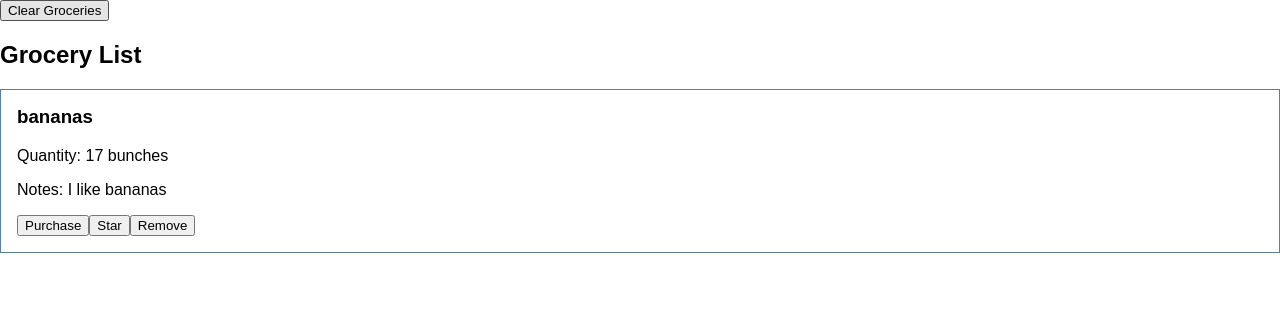
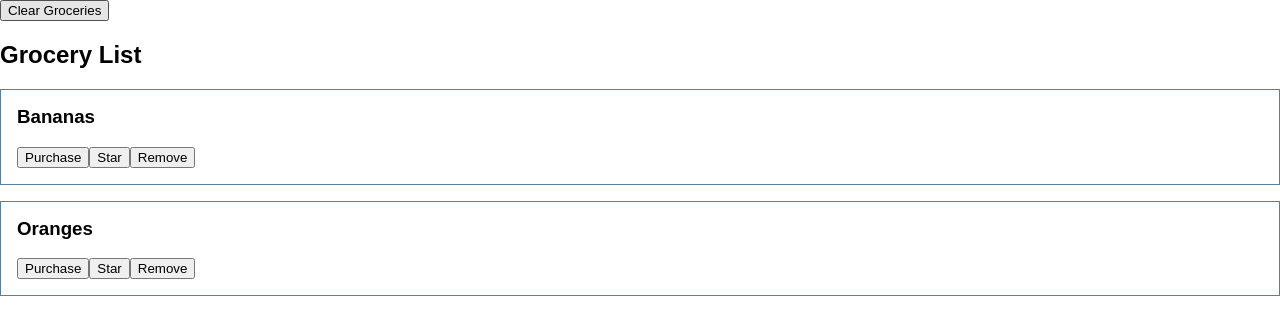
Before and after one commit to lrknaff/grocery-list-react-unit-testing, a React (Create React App) app: page / in a window 1280 px wide. Shown: the top 334 px of the page. Built offline with nearby package versions, Linux system fonts and the light colour scheme.

Commit message:
work on clear button testing

```diff
--- a/src/App.js
+++ b/src/App.js
@@ -9,10 +9,13 @@ class App extends Component {
     return (
       <div>
         <GroceryList
-          groceries={[]}
+          groceries={[
+            { id: 1, name: "Bananas" },
+            { id: 2, name: "Oranges" },
+          ]}
           onClear={this.onClearMock}
         />
-        <Grocery
+        {/* <Grocery
         name={'bananas'}
         starred={false}
         purchased={false}
@@ -21,7 +24,7 @@ class App extends Component {
         onPurchase={this.onPurchaseMock}
         onStar={this.onStarMock}
         onDelete={this.onDeleteMock}
-        />
+        /> */}
       </div>
     );
   }
--- a/src/Grocery.js
+++ b/src/Grocery.js
@@ -5,7 +5,7 @@ import './Grocery.css'
 
 const Grocery = ({ name, quantity, notes, purchased, starred, onPurchase, onStar, onDelete }) => {
   return (
-    <article className={classnames('Grocery', { starred }, {purchased})}>
+    <article className={classnames('Grocery', { starred }, { purchased })}>
       <h3>{name}</h3>
 
       { quantity &&
--- a/src/GroceryList.js
+++ b/src/GroceryList.js
@@ -8,7 +8,7 @@ const GroceryList = ({ groceries, onClear }) => {
     <form></form>
     <button
       className="Grocery-clear-list"
-      disabled={groceries ? false : true}
+      disabled={groceries === [] ? true : false}
       onClick={onClear}
     >Clear Groceries</button>
     <h2>Grocery List</h2>
```
Also changed, not shown: 1 other file (tests, documents, lock files or other folders).
